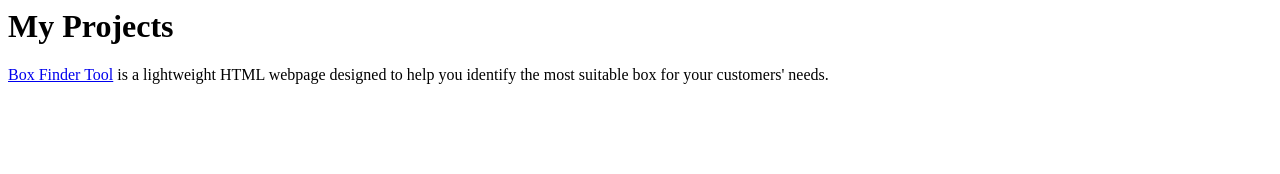
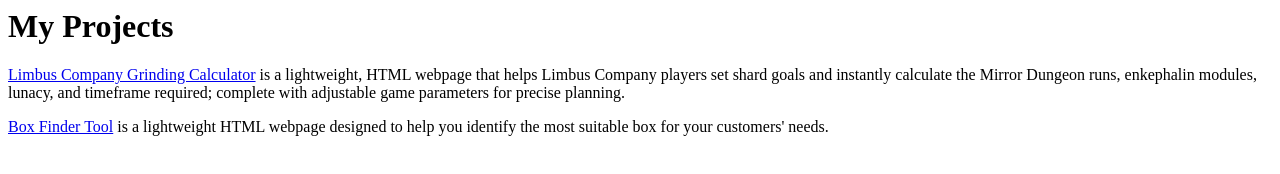
Before and after one commit to ItsMalikx/itsmalikx.github.io, a plain HTML site: page index.html in a window 1280 px wide. Drawn offline with Linux system fonts and the light colour scheme.

Commit message:
Add Limbus Company Grinding Calculator project
Added description for Limbus Company Grinding Calculator.

```diff
--- a/index.html
+++ b/index.html
@@ -1,3 +1,6 @@
 <h1>My Projects</h1>
+
+<p><a href="https://itsmalikx.github.io/limbusGrindingCalculator.html">Limbus Company Grinding Calculator</a> is a lightweight, HTML webpage that helps Limbus Company players set shard goals and instantly calculate the Mirror Dungeon runs, enkephalin modules, lunacy, and timeframe required; complete with adjustable game parameters for precise planning.</p>
 <p><a href="https://itsmalikx.github.io/boxfindertool.html">Box Finder Tool</a> is a lightweight HTML webpage designed to help you identify the most suitable box for your customers' needs.</p>
+
 <p>&nbsp;</p>
```
